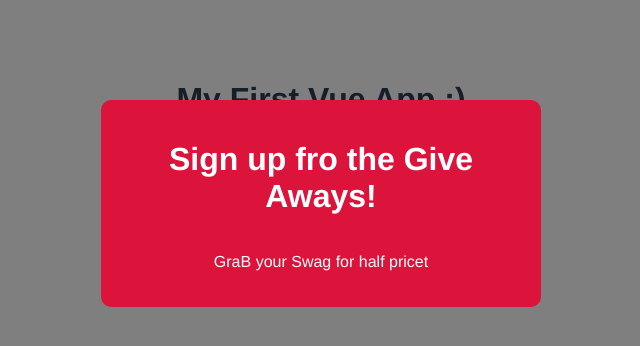
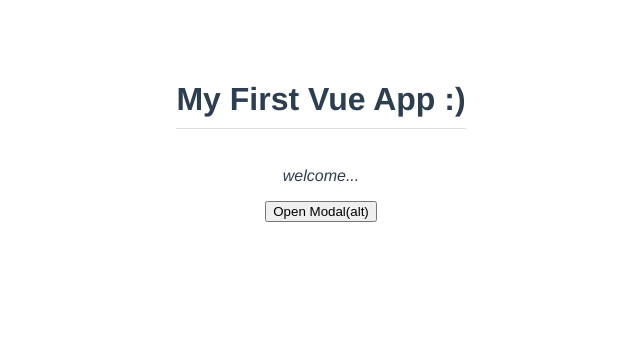
Before and after one commit to Chadleyderose/modal-project, a Vue app: page / in a window 1280 px wide. Shown: the top 346 px of the page, without its empty margins (319-959 px from the left). Built offline with nearby package versions, Linux system fonts and the light colour scheme.

Commit message:
pushing-3

```diff
--- a/src/App.vue
+++ b/src/App.vue
@@ -1,6 +1,10 @@
 <template>
 <h1>{{title}}</h1>
-<Modal :header="header" :text="text" theme="sale "/>
+<p> welcome...</p>
+<div v-if="showModal">
+    <Modal :header="header" :text="text" theme="sale " @close="toggleModal"/>
+</div>
+<button @click.alt="toggleModal">Open Modal(alt)</button>
 </template>
 
 <script>
@@ -11,9 +15,15 @@
   data(){
     return{
     title: 'My First Vue App :)',
-    header:'Sign up fro the Give Aways!',
-    text: ' GraB your Swag for half price'
+    header:'Sign up for the Give Aways!',
+    text: ' Grab your Swag for half price',
+    showModal:false
     }
+  },
+  methods:{
+      toggleModal(){
+          this.showModal = !this.showModal
+      }
   }
 }
 </script>
--- a/src/components/Modal.vue
+++ b/src/components/Modal.vue
@@ -1,6 +1,6 @@
 <template>
-    <div class="backdrop">
-        <div class="modal" :class="{sale:theme===sale}">
+    <div class="backdrop" @click.self="closeModal">
+        <div class="modal" :class="{sale: theme === sale}">
             <h1>{{header}}</h1>
             <p>{{text}}t</p>
         </div>
@@ -8,8 +8,14 @@
 </template>
 <script>
 export default {
-    props:['header', 'text', 'theme ']
+    props:['header', 'text', 'theme '],
+    methods:{
+        closeModal(){
+            this.$emit('close')
+        }
+     }
     }
+
 </script>
 <style scoped>
 
```
